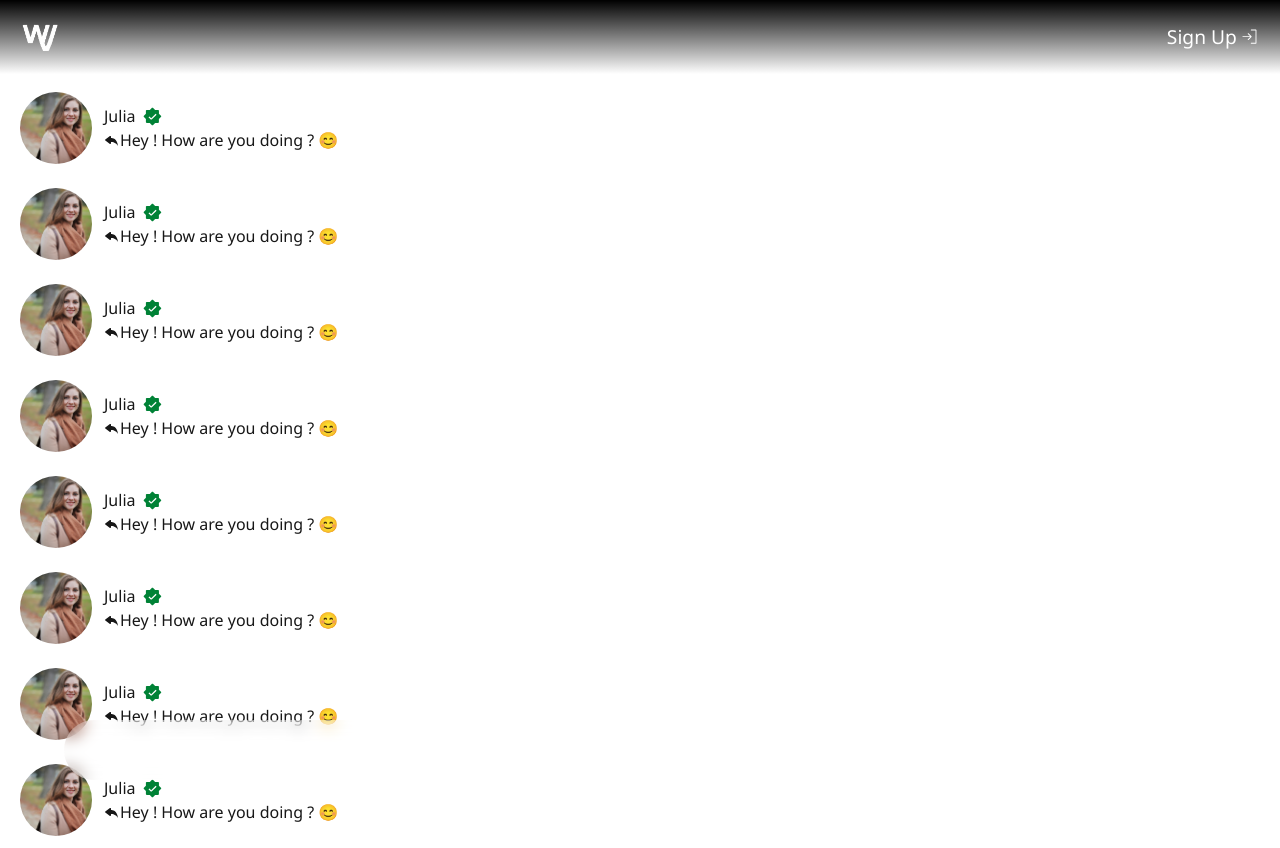
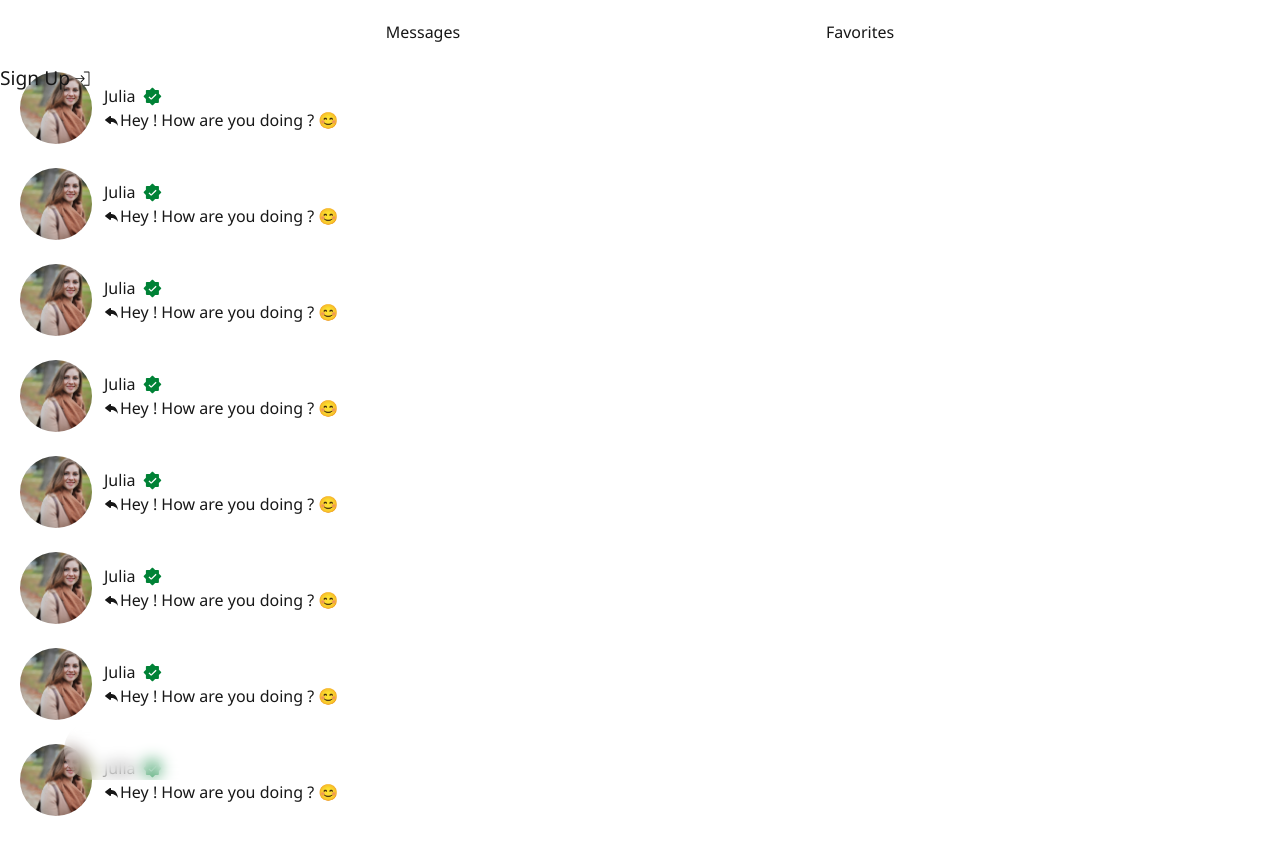
Before and after one commit to kevincalixte/wivy-nextjs, a Next.js app: page /messages in a window 1280 px wide. Built offline with nearby package versions, Linux system fonts and the light colour scheme.

Commit message:
messages: navbar added

```diff
--- a/src/app/components/NavbarTop/NavbarTop.tsx
+++ b/src/app/components/NavbarTop/NavbarTop.tsx
@@ -9,28 +9,48 @@ import { FiSearch } from 'react-icons/fi';
 function NavbarTop() {
   const pathname = usePathname();
   const isWelcome = pathname === '/welcome';
+  const isMessages = pathname === '/messages';
   return (
+
+    // Si welcome : barre de recherche
+    // Si messages : messages + favoris
+    // Sinon : affichagge du logo
     <div id='navbartop-container' className='flex justify-center'>
       <nav
         id='navbartop'
         className={
           isWelcome
             ? 'flex items-center p-3 fixed w-[90%] backdrop-blur rounded-4xl mt-5 h-10 bg-white/20 text-white z-10'
-            : 'flex items-center p-5 text-white absolute w-full bg-linear-to-b from-black to-transparent'
+            : isMessages
+              ? 'absolute w-full  '
+              : 'flex items-center p-5 text-white absolute w-full bg-linear-to-b from-black to-transparent'
         }
       >
+        {/* Page Welcome */}
         <Link href={'/'} className=''>{isWelcome ?
           <span className='flex items-center gap-1.5 '>
             <FiSearch></FiSearch>
             <p className='text-xs opacity-50'>What are you looking for today ? </p>
           </span>
           : ''}</Link>
+
+        {/* Page Messages */}
+        <Link href={'/'} className=''>{isMessages ?
+          <div className='flex justify-evenly p-5 '>
+            <span className=''>Messages</span>
+            <span className=''>Favorites</span>
+          </div>
+          : ''}</Link>
+
         <Link href={'/'} className='flex-1 z-10'>
-          {!isWelcome && (
+          {/* Ne pas afficher le logo pour ces pages */}
+          {!(isWelcome || isMessages) && (
             <img className='w-10' src="/img/logos/wivy-app-logo-transparent.png" alt="" />
           )}
+
         </Link>
         <Link href={''} className='hidden lg:flex items-center gap-1 text-[1.2rem]'>Sign Up <PiSignInLight /></Link>
+        {/* Si welcome: logo visites */}
         {isWelcome ? <FaRegEye /> : null}
       </nav>
     </div>
--- a/src/app/components/UserMessage/UserMessage.tsx
+++ b/src/app/components/UserMessage/UserMessage.tsx
@@ -1,13 +1,10 @@
 'use client'
-import React, {useState} from 'react'
 import { BsFillReplyFill } from "react-icons/bs";
 import { VscVerifiedFilled } from "react-icons/vsc";
 function UserMessage() {
 
-    const [isMessageOpen, setIsMessageOpen] = useState(true);
-
     return (
-        <div className='min-h-screen pt-20 w-screen  '>
+        <div className='min-h-screen pt-15 w-screen  '>
             <div className='flex items-center px-5 py-3 '>
                 <div className="w-18 h-18 shrink-0 rounded-full overflow-hidden"><img className="w-full h-full object-cover" src="/img/home/album-meet/meet2.jpg" alt="" /></div>
                 <div className='flex flex-col  w-full pl-3'>
```
